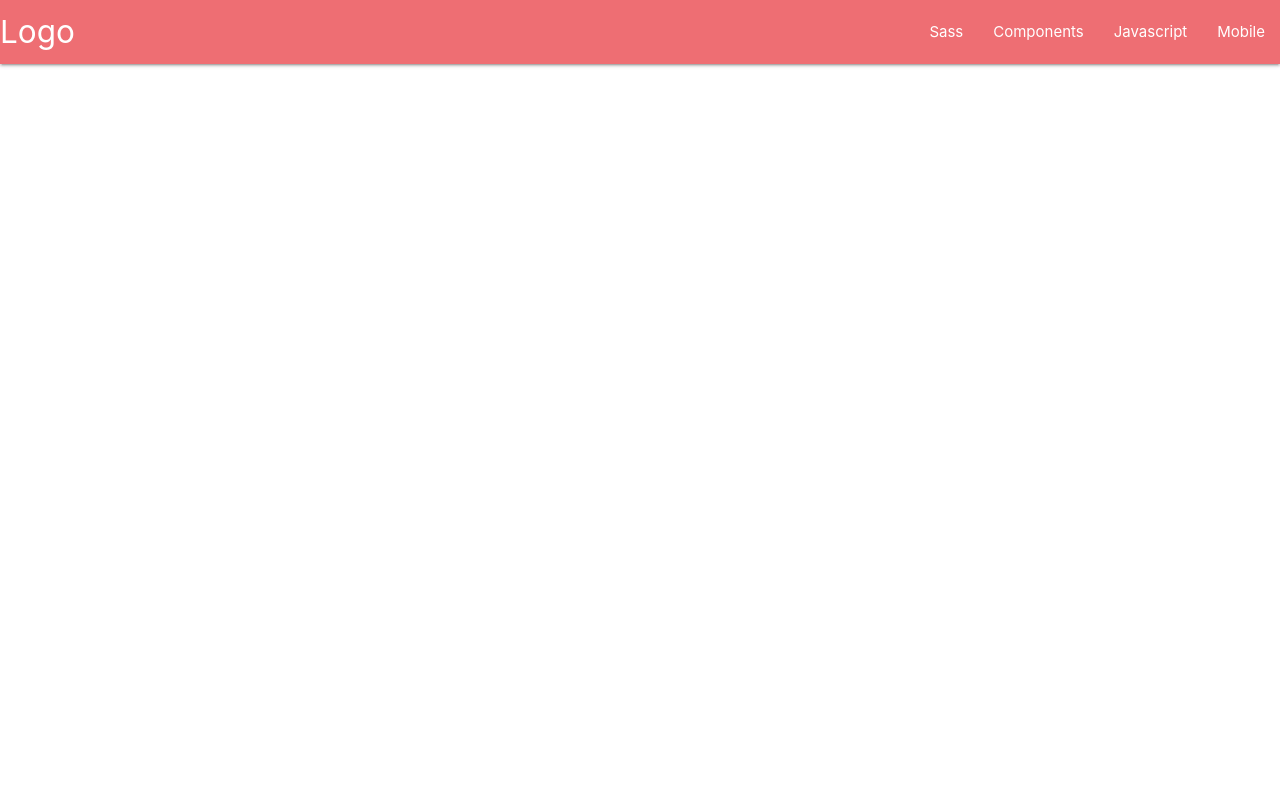
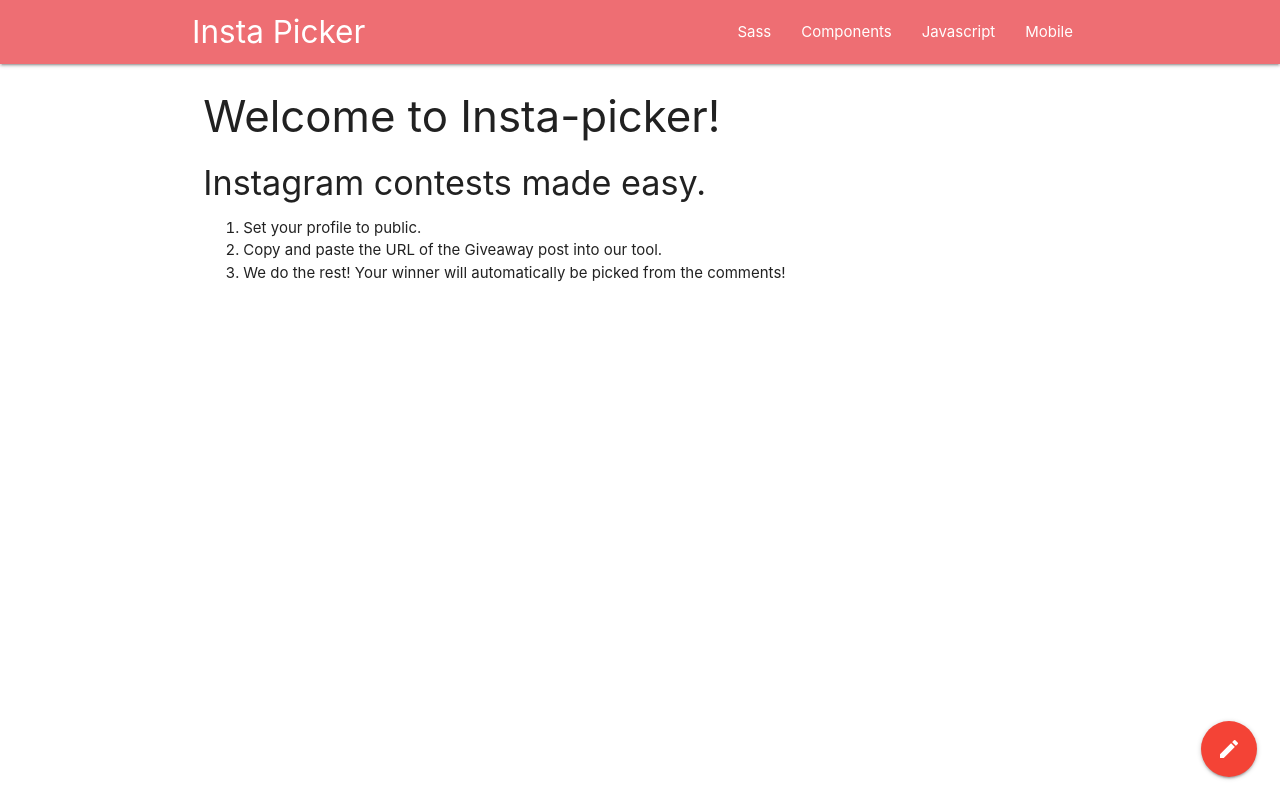
Before and after one commit to nanderson815/instaGiveaway, a website: page public/index.html in a window 1280 px wide. Drawn offline with nearby package versions, Linux system fonts and the light colour scheme.

Commit message:
added more html

```diff
--- a/public/index.html
+++ b/public/index.html
@@ -20,7 +20,8 @@
 <body>
     <nav>
         <div class="nav-wrapper">
-            <a href="#!" class="brand-logo">Logo</a>
+            <div class="container">
+                <a href="#!" class="brand-logo">Insta Picker</a>
                 <a href="#" data-target="mobile-demo" class="sidenav-trigger"><i class="material-icons">menu</i></a>
                 <ul class="right hide-on-med-and-down">
                     <li><a href="sass.html">Sass</a></li>
@@ -28,6 +29,7 @@
                     <li><a href="collapsible.html">Javascript</a></li>
                     <li><a href="mobile.html">Mobile</a></li>
                 </ul>
+            </div>
         </div>
     </nav>
 
@@ -37,6 +39,35 @@
         <li><a href="collapsible.html">Javascript</a></li>
         <li><a href="mobile.html">Mobile</a></li>
     </ul>
+    <div class="fixed-action-btn">
+        <a class="btn-floating btn-large red">
+            <i class="large material-icons">mode_edit</i>
+        </a>
+        <ul>
+            <li><a class="btn-floating red"><i class="material-icons">insert_chart</i></a></li>
+            <li><a class="btn-floating yellow darken-1"><i class="material-icons">format_quote</i></a></li>
+            <li><a class="btn-floating green"><i class="material-icons">publish</i></a></li>
+            <li><a class="btn-floating blue"><i class="material-icons">attach_file</i></a></li>
+        </ul>
+    </div>
+
+    <div class="container">
+        <div class="row">
+            <div class="col s12">
+                <h3>Welcome to Insta-picker!</h3>
+                <h4>Instagram contests made easy.</h4>
+                <ol>
+                    <li>Set your profile to public.</li>
+                    <li>Copy and paste the URL of the Giveaway post into our tool.</li>
+                    <li>We do the rest! Your winner will automatically be picked from the comments!</li>
+                </ol>
+            </div>
+        </div>
+    </div>
+
+
+
+
 </body>
 
 </html>
@@ -44,5 +75,6 @@
 <script>
     $(document).ready(function () {
         $('.sidenav').sidenav();
+        $('.fixed-action-btn').floatingActionButton();
     });
 </script>
```
Lines whose indentation alone changed are shown as unchanged.
